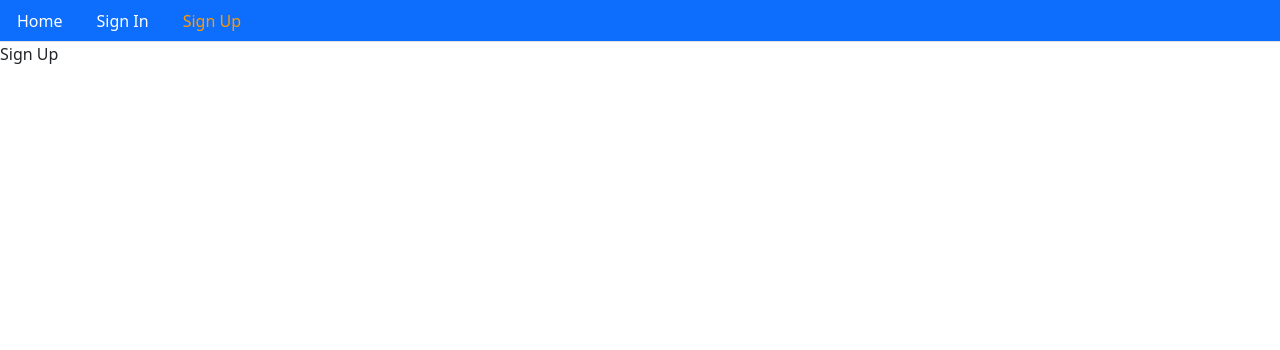
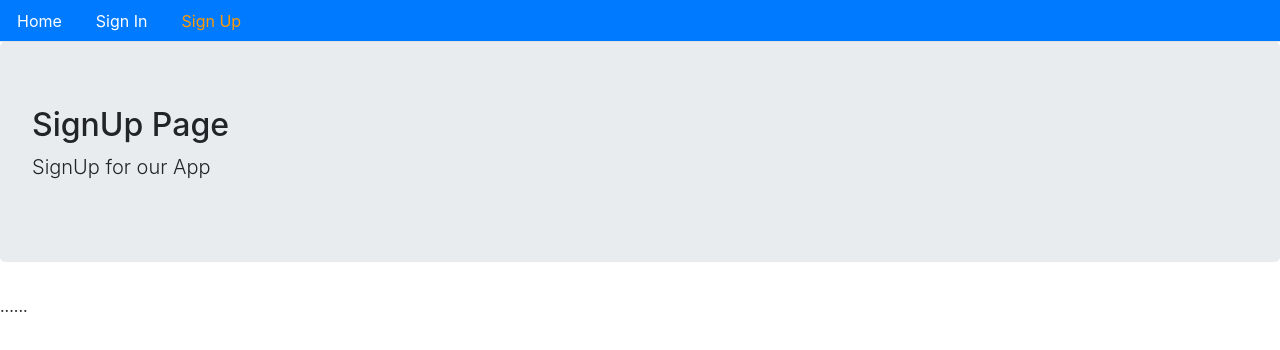
Before and after one commit to asmaahassnasr/e-commerce-frontend, a React (Create React App) app: page /signup in a window 1280 px wide. Shown: the top 350 px of the page. Built offline with nearby package versions, Linux system fonts and the light colour scheme.

Commit message:
Add Layout Component

```diff
--- a/public/index.html
+++ b/public/index.html
@@ -10,8 +10,11 @@
       content="Web site created using create-react-app"
     />
     <link rel="apple-touch-icon" href="%PUBLIC_URL%/logo192.png" />
-    <link href="https://cdn.jsdelivr.net/npm/bootstrap@5.0.0-beta1/dist/css/bootstrap.min.css" rel="stylesheet" integrity="sha384-giJF6kkoqNQ00vy+HMDP7azOuL0xtbfIcaT9wjKHr8RbDVddVHyTfAAsrekwKmP1" crossorigin="anonymous" />
     <link rel="manifest" href="%PUBLIC_URL%/manifest.json" />
+    <link rel="stylesheet" href="https://maxcdn.bootstrapcdn.com/bootstrap/4.5.2/css/bootstrap.min.css">
+    <script src="https://ajax.googleapis.com/ajax/libs/jquery/3.5.1/jquery.min.js"></script>
+    <script src="https://cdnjs.cloudflare.com/ajax/libs/popper.js/1.16.0/umd/popper.min.js"></script>
+    <script src="https://maxcdn.bootstrapcdn.com/bootstrap/4.5.2/js/bootstrap.min.js"></script>
     <title>React App</title>
   </head>
   <body>
--- a/src/Core/Home.js
+++ b/src/Core/Home.js
@@ -1,10 +1,12 @@
 import React from "react";
+import Layout from './Layout'
+
 
 const Home = () => {
     return (
-        <div>
-            Home
-        </div>
+           <Layout title=' Home Page' description="This is home page layout">
+               ......
+            </Layout>
     )
 }
 
--- /dev/null
+++ b/src/Core/Layout.js
@@ -0,0 +1,18 @@
+import React from "react";
+import Menue from './Menue'
+const Layout = ({title="Title", description="Description",className,children}) => {
+    return (
+        <div>
+            <Menue />
+             <div className="jumbotron">
+                  <h2>{title}</h2>
+                 <p className="lead"> {description} </p>
+             </div>
+             <div className={className}>
+                {children}
+             </div>
+        </div>
+    )
+}
+
+export default Layout;
--- a/src/Routes.js
+++ b/src/Routes.js
@@ -3,11 +3,9 @@ import {BrowserRouter,Switch,Route} from 'react-router-dom'
 import Signup from './User/Signup'
 import Signin from './User/Signin'
 import Home from './Core/Home'
-import Menue from './Core/Menue'
 const Routes = () =>{
     return (
         <BrowserRouter>
-        <Menue />
             <Switch>
                 <Route exact path="/" component={Home} />
                 <Route path="/signin" component={Signin}/>
--- a/src/User/Signin.js
+++ b/src/User/Signin.js
@@ -1,10 +1,11 @@
-import React from "react";
+import React from "react"
+import Layout from '../Core/Layout'
 
 const Signin = () => {
     return (
-        <div>
-            Sign In
-        </div>
+            <Layout title=' Signin Page' description="SignIn for our App">
+               ......
+            </Layout>
     )
 }
 
--- a/src/User/Signup.js
+++ b/src/User/Signup.js
@@ -1,10 +1,11 @@
 import React from "react";
+import Layout from '../Core/Layout'
 
 const Signup = () => {
     return (
-        <div>
-            Sign Up
-        </div>
+            <Layout title=' SignUp Page' description="SignUp for our App">
+               ......
+            </Layout>
     )
 }
 
```
Also changed, not shown: 1 other file (tests, documents, lock files or other folders).
